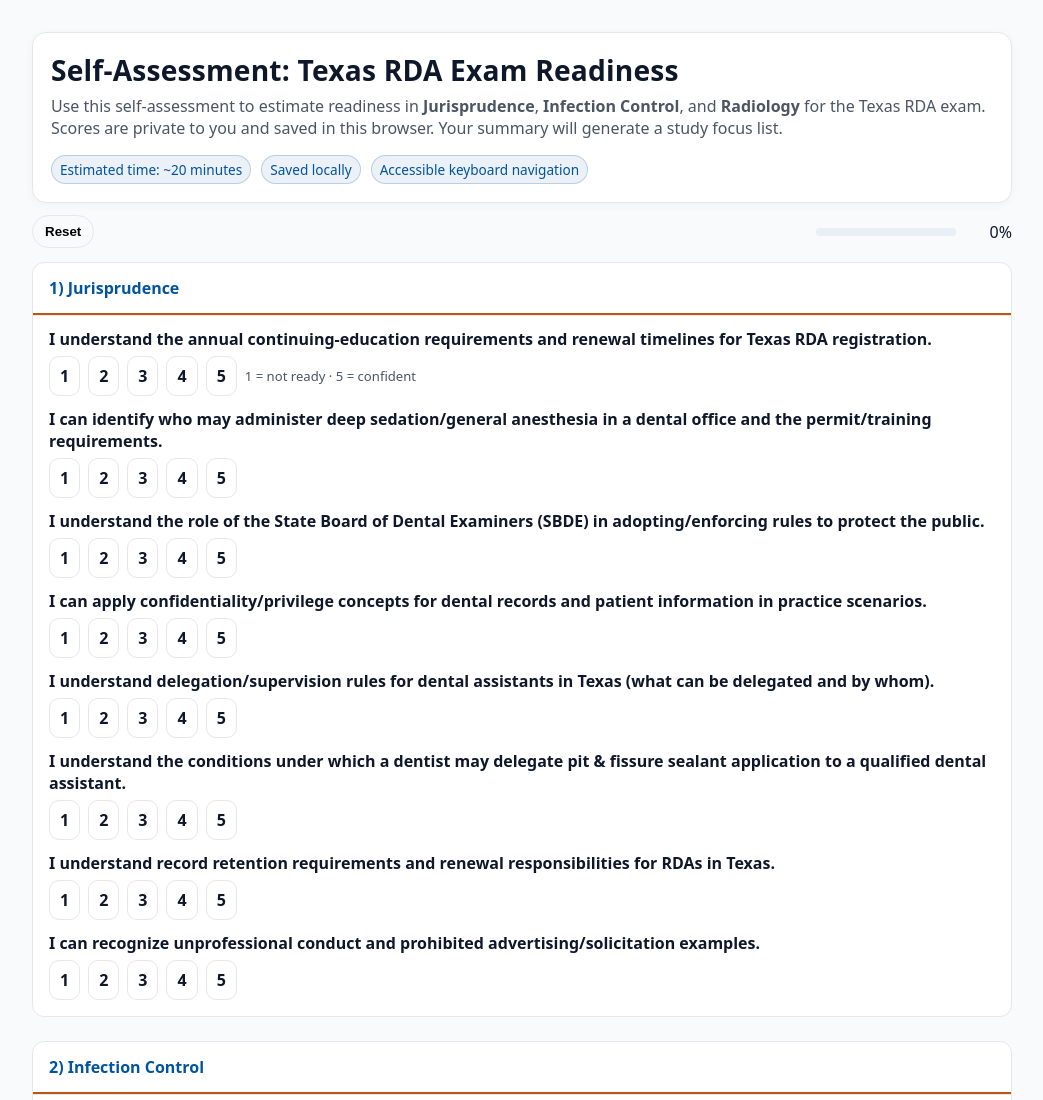
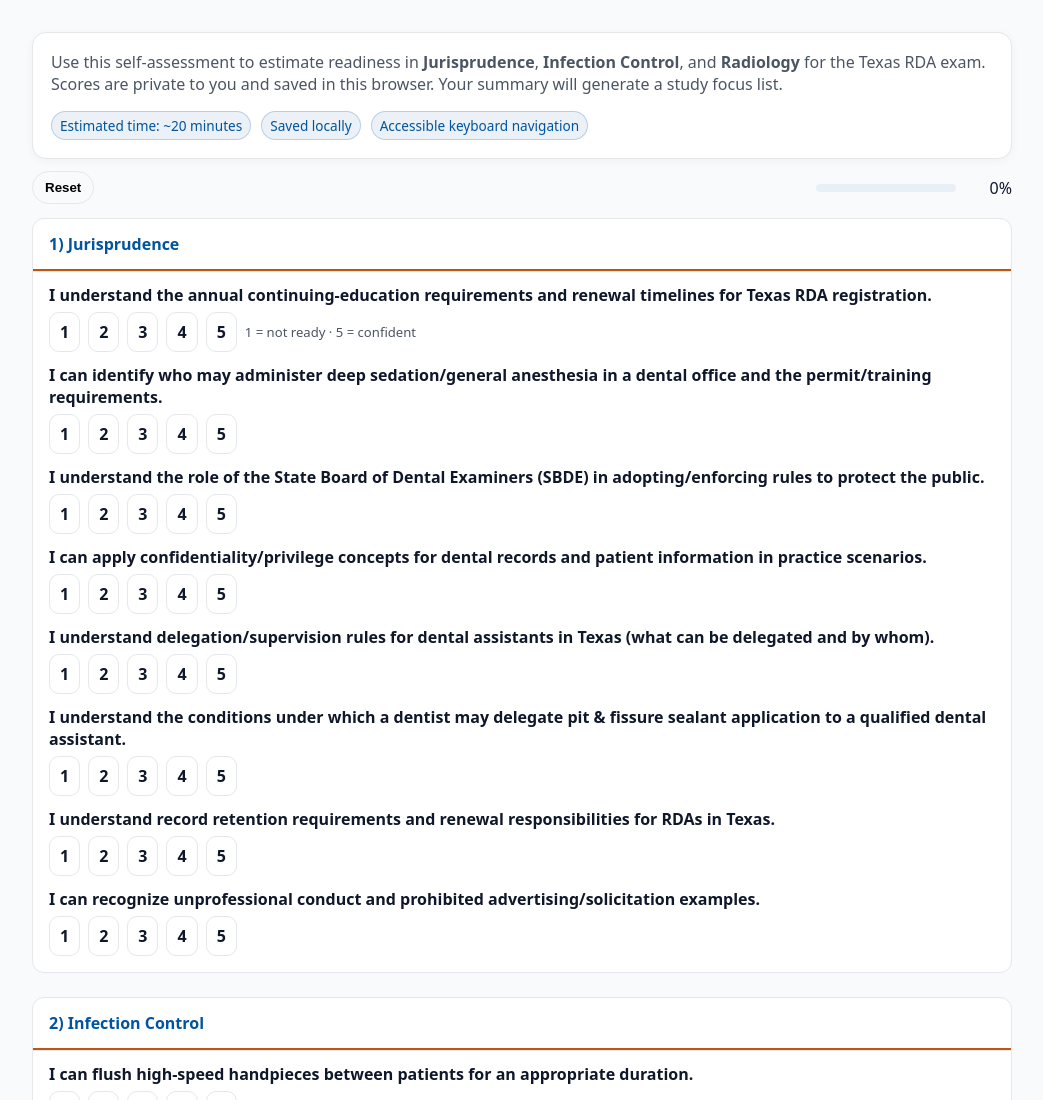
Before and after one commit to bradenriggins/dac300, a website: page dac_300_w_1_1-4.html in a window 1280 px wide. Shown: the top 1100 px of the page, without its empty margins (118-1161 px from the left). Drawn offline with Linux system fonts and the light colour scheme.

Commit message:
Add files via upload

```diff
--- a/dac_300_w_1_1-4.html
+++ b/dac_300_w_1_1-4.html
@@ -105,7 +105,6 @@
   <div class="wrap" role="main">
     <div id="sr-status" class="sr-only" role="status" aria-live="polite"></div>
     <header class="card">
-      <h1>Self-Assessment: Texas RDA Exam Readiness</h1>
       <p class="subtitle">Use this self‑assessment to estimate readiness in <strong>Jurisprudence</strong>, <strong>Infection Control</strong>, and <strong>Radiology</strong> for the Texas RDA exam. Scores are private to you and saved in this browser. Your summary will generate a study focus list.</p>
       <div class="meta">
         <span class="badge">Estimated time: ~20 minutes</span>
```
